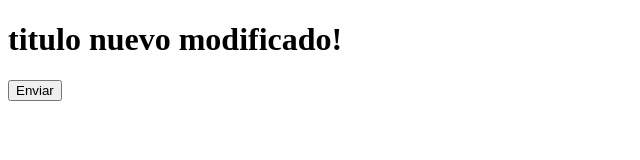
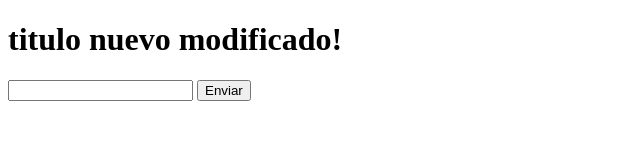
Before and after one commit to MelBordon/Hello-world-Git, a plain HTML site: page index.html in a window 1280 px wide. Shown: the whole page, without its empty margins (0-640 px from the left). Drawn offline with Linux system fonts and the light colour scheme.

Commit message:
se modifico index

```diff
--- a/index.html
+++ b/index.html
@@ -10,6 +10,7 @@
     <h1>titulo nuevo modificado!</h1>
 
     <form action="#" method="get">
+       <input type="text" name="Firstname" id="firstname">
        <input type="button" value="Enviar">
     </form>
 </body>
```
